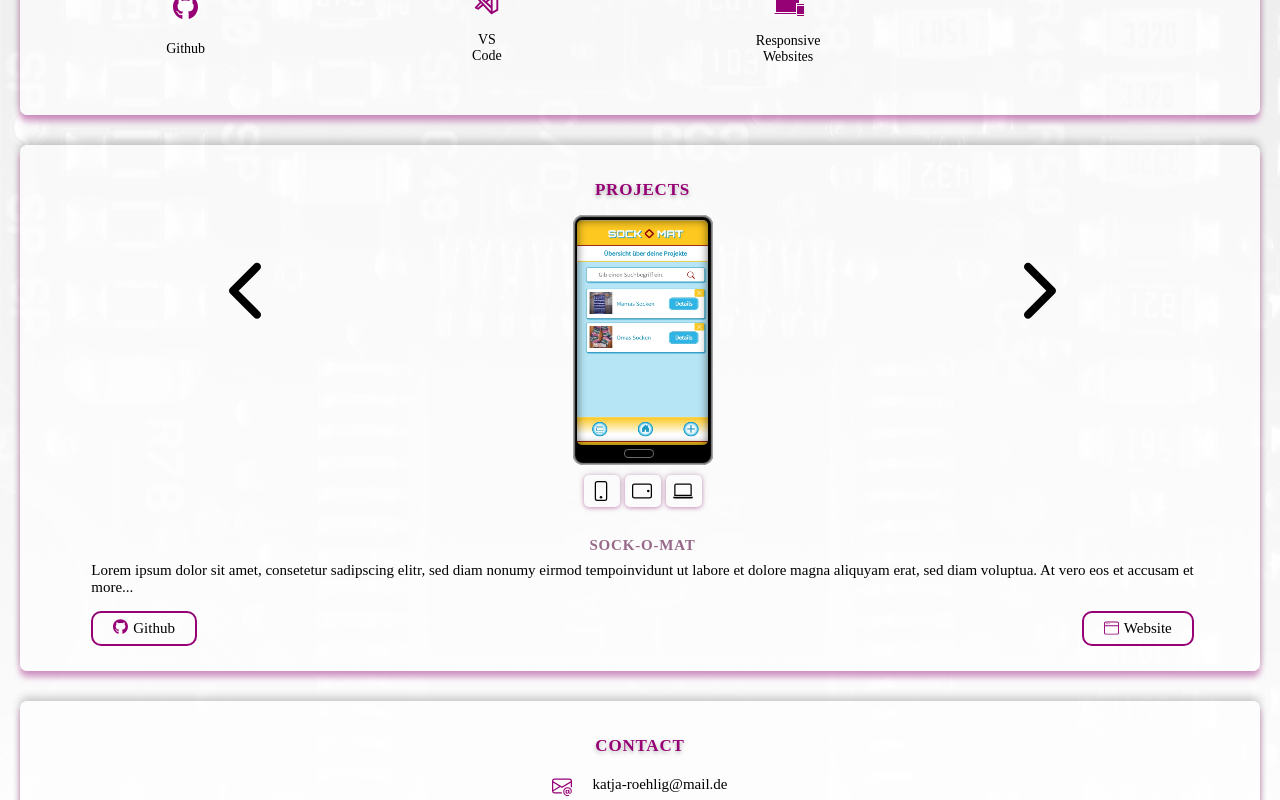
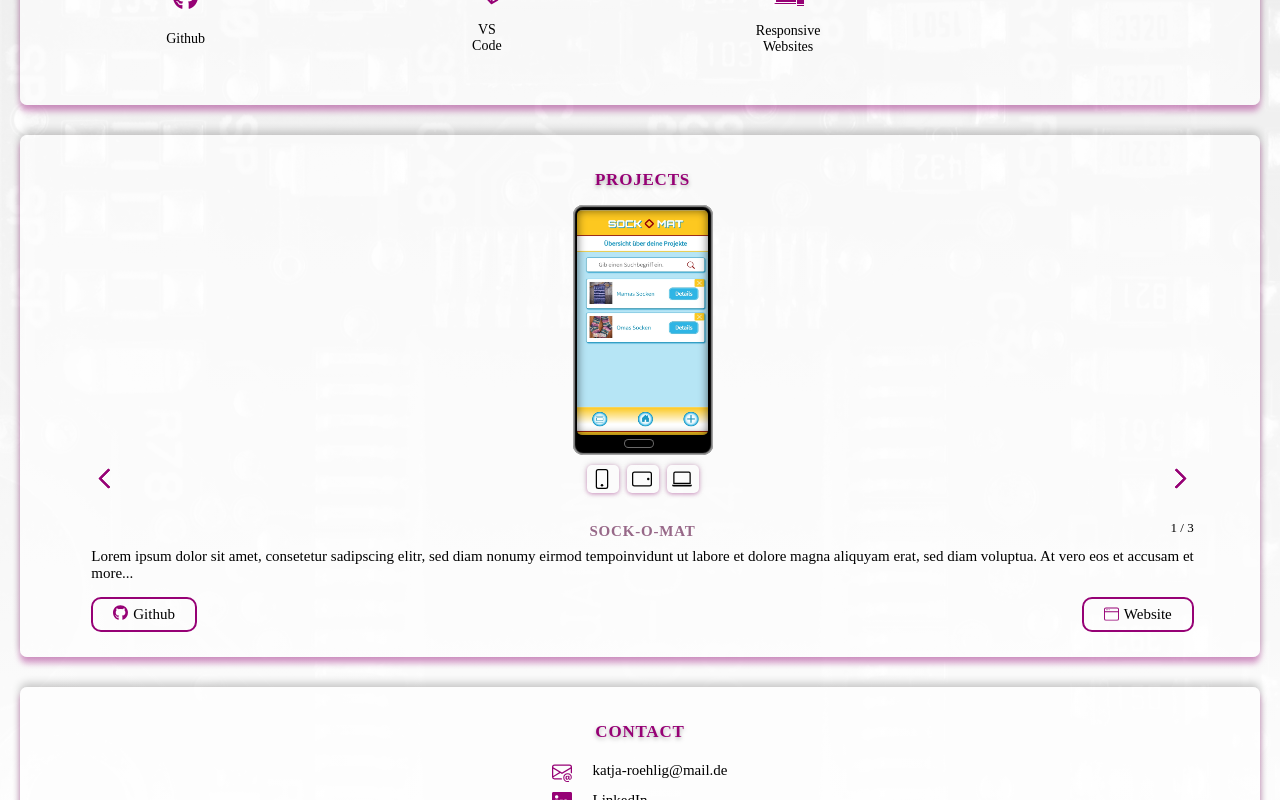
Before and after one commit to katja-roehlig/portfolio, a Vue app: page / in a window 1280 px wide. Shown: the part 960-1760 px from the top of the page. Built offline with nearby package versions, Linux system fonts and the light colour scheme; a web font is replaced by a local one.

Commit message:
feat: add different media views

```diff
--- a/src/components/About.vue
+++ b/src/components/About.vue
@@ -29,7 +29,7 @@
 <style scoped>
 .about__container {
   text-align: center;
-  padding: 1.5rem 1.5rem 1.5rem 2rem;
+  padding: 1.5rem 2.5rem 2.5rem 2rem;
   box-shadow: 0px 6px 6px var(--accent-color-transparent),
     0px -4px 8px rgba(var(--text-color), 0.2);
   background-color: rgba(var(--bg-color), 0.6);
@@ -44,7 +44,7 @@
   align-items: center;
 }
 .about__foto {
-  height: 20rem;
+  height: 18rem;
   border-radius: 0.6rem;
   box-shadow: 0px 2px 6px var(--accent-color-transparent),
     0px -2px 4px rgba(var(--text-color), 0.2);
--- /dev/null
+++ b/src/components/Desktop.vue
@@ -0,0 +1,51 @@
+<script setup lang="ts">
+const props = defineProps({
+  desktop: {
+    type: String,
+  },
+});
+</script>
+
+<template>
+  <div>
+    <div class="desktop__container">
+      <div
+        class="desktop__screen"
+        :style="`background-image:` + props.desktop"
+      ></div>
+      <div class="desktop__keyboard"></div>
+    </div>
+  </div>
+</template>
+<style scoped>
+.desktop__container {
+  width: 23rem;
+  height: 15.3rem;
+  background-color: black;
+  position: relative;
+  border-radius: 1rem;
+  box-shadow: inset 0px 0px 2px 0.5px rgba(255, 255, 255, 0.661),
+    inset 0px 0px 1px 2px rgba(144, 144, 144, 0.803);
+  display: flex;
+  flex-direction: column;
+  align-items: center;
+  justify-content: center;
+  margin-block: 5rem 4.7rem;
+}
+.desktop__screen {
+  width: 94%;
+  height: 94%;
+  background-color: white;
+  position: absolute;
+  top: 3%;
+  border-radius: 0.5rem;
+}
+.desktop__keyboard {
+  width: 115%;
+  height: 6%;
+  background-image: linear-gradient(rgb(186, 184, 184), rgb(54, 54, 54));
+  position: absolute;
+  bottom: 0%;
+  border-radius: 1rem 1rem 50rem 50rem;
+}
+</style>
--- /dev/null
+++ b/src/components/Phone.vue
@@ -0,0 +1,52 @@
+<script setup lang="ts">
+const props = defineProps({
+  phone: {
+    type: String,
+  },
+});
+</script>
+
+<template>
+  <div class="phone__container">
+    <div class="phone__screen" :style="`background-image:` + props.phone"></div>
+
+    <div class="phone__button"></div>
+  </div>
+</template>
+
+<style scoped>
+.phone__container {
+  background-color: black;
+  width: 14rem;
+  height: 25rem;
+  border-radius: 1rem;
+  position: relative;
+  box-shadow: inset 0px 0px 2px 0.5px rgba(255, 255, 255, 0.661),
+    inset 0px 0px 1px 2px rgba(144, 144, 144, 0.803);
+  flex-shrink: 0;
+}
+.phone__screen {
+  background-size: 100% 100%;
+  background-repeat: no-repeat;
+  background-position: 150% 100%;
+  box-shadow: inset 0px 0px 10px rgba(0, 0, 0, 0.586);
+
+  width: 94%;
+  height: 90%;
+  border-radius: 0.5rem;
+  position: absolute;
+  left: 3%;
+  top: 2%;
+}
+
+.phone__button {
+  width: 20%;
+  height: 3%;
+  border: 0.2px solid rgba(255, 252, 252, 0.419);
+  border-radius: 5rem;
+  background-color: rgb(0, 0, 0);
+  position: absolute;
+  right: 42%;
+  bottom: 2.5%;
+}
+</style>
--- /dev/null
+++ b/src/components/ProjectDescription.vue
@@ -0,0 +1,83 @@
+<script setup lang="ts">
+import Github from "./icons/Github.vue";
+import Website from "./icons/Website.vue";
+const props = defineProps({
+  github: {
+    type: String,
+  },
+  web: { type: String },
+});
+</script>
+
+<template>
+  <div class="media__container">
+    <div class="description__container">
+      <article>
+        <slot>Description of the project</slot
+        ><a class="link" href="">more...</a>
+      </article>
+      <div class="button__container">
+        <button class="btn">
+          <a class="btn-link" :href="props.github">
+            <Github class="btn-icon" />Github</a
+          ></button
+        ><button class="btn">
+          <a class="btn-link" :href="props.web"
+            ><Website class="btn-icon" />Website</a
+          >
+        </button>
+      </div>
+    </div>
+  </div>
+</template>
+<style scoped>
+.media__container {
+  display: flex;
+  flex-direction: column;
+  gap: 0.5rem;
+  justify-content: center;
+  align-items: center;
+}
+.btn-icon {
+  width: 1.5rem;
+  color: var(--accent-color);
+  fill: var(--accent-color);
+}
+.btn-icon:hover {
+  color: rgb(var(--bg-color));
+  fill: rgb(var(--bg-color));
+}
+.link,
+.btn-link {
+  text-decoration: none;
+  color: var(--text-color);
+  font-family: RobotoReg;
+}
+.btn-link {
+  display: flex;
+  gap: 0.5rem;
+  justify-content: center;
+  align-items: center;
+}
+.link:hover {
+  color: var(--accent-color);
+  transform: scale(2);
+}
+
+.btn {
+  all: unset;
+  padding: 0.6rem 2rem;
+  border: 2px solid var(--accent-color);
+  border-radius: 1rem;
+}
+.btn:hover {
+  background-color: var(--accent-color);
+  color: rgb(var(--bg-color));
+}
+
+.button__container {
+  margin-top: 1.5rem;
+  display: flex;
+  justify-content: space-between;
+}
+</style>
--- a/src/components/Projects.vue
+++ b/src/components/Projects.vue
@@ -1,12 +1,16 @@
 <script setup lang="ts">
+import { ref } from "vue";
 import { projectStore } from "../../store/store";
-import Smartphone from "./Smartphone.vue";
+import Phone from "./Phone.vue";
 import Tablet from "./Tablet.vue";
+import Desktop from "./Desktop.vue";
+
 import TabletIcon from "./icons/TabletIcon.vue";
 import PhoneIcon from "./icons/SmartphoneIcon.vue";
 import LaptopIcon from "./icons/LaptopIcon.vue";
 import ArrowLeft from "./icons/ArrowLeft.vue";
 import ArrowRight from "./icons/ArrowRight.vue";
+import ProjectDescription from "./ProjectDescription.vue";
 
 const store = projectStore();
 function swiping(event: Event): void {
@@ -29,41 +33,75 @@ function swiping(event: Event): void {
     }
   }
 }
+
+let phoneView = ref(true);
+let tabletView = ref(false);
+let desktopView = ref(false);
+
+function changeView(event: Event): void {
+  const target = event.target as HTMLElement;
+
+  if (target.id === "tablet") {
+    console.log("Tablet");
+    phoneView.value = false;
+    desktopView.value = false;
+    tabletView.value = true;
+  }
+  if (target.id === "desktop") {
+    console.log("Desktop");
+    phoneView.value = false;
+    desktopView.value = true;
+    tabletView.value = false;
+  }
+  if (target.id === "phone") {
+    console.log("phone");
+    phoneView.value = true;
+    desktopView.value = false;
+    tabletView.value = false;
+  }
+}
 </script>
 <template>
   <article class="project__container" id="projects">
     <h3>Projects</h3>
+    <template v-for="item in store.projects" :key="item.id">
+      <div class="content__container" v-if="item.visible === true">
+        <Phone :phone="item.phoneImg" v-if="phoneView" />
+        <Tablet :tablet="item.tabletImg" v-if="tabletView" />
+        <Desktop :desktop="item.desktopImg" v-if="desktopView" />
 
-    <!--  <a href="">☞ view all projects</a> -->
-
-    <div class="content__container">
-      <ArrowLeft class="arrow back" @click="swiping($event)" />
-      <template v-for="item in store.projects" :key="item.id">
-        <Smartphone
-          v-if="item.visible === true"
-          :phone="item.phoneImg"
+        <ProjectDescription
           :github="item.github"
           :web="item.web"
           class="smartphone"
         >
           <div class="icon__container">
-            <div class="icon">
-              <PhoneIcon class="view-icon" />
+            <ArrowLeft @click="swiping($event)" />
+            <div class="view__container">
+              <div class="icon" @click="changeView($event)">
+                <PhoneIcon class="view-icon" id="phone" />
+              </div>
+              <div class="icon" @click="changeView($event)">
+                <TabletIcon class="view-icon" id="tablet" />
+              </div>
+              <div class="icon" @click="changeView($event)">
+                <LaptopIcon class="view-icon" id="desktop" />
+              </div>
             </div>
-            <div class="icon">
-              <TabletIcon class="view-icon" />
-            </div>
-            <div class="icon">
-              <LaptopIcon class="view-icon" />
-            </div>
+            <ArrowRight @click="swiping($event)" />
           </div>
-          <h4 class="project__heading">{{ item.name }}</h4>
-          <p class="project__description">{{ item.text }}</p></Smartphone
+          <div class="project__heading__container">
+            <h4 class="project__heading">{{ item.name }}</h4>
+            <span class="counter"
+              >{{ item.id }} / {{ store.projects.length }}</span
+            >
+          </div>
+          <p class="project__description">
+            {{ item.text }}
+          </p></ProjectDescription
         >
-      </template>
-
-      <ArrowRight class="arrow forward" @click="swiping($event)" />
-    </div>
+      </div>
+    </template>
   </article>
   <!--  <Tablet /> -->
 </template>
@@ -71,7 +109,9 @@ function swiping(event: Event): void {
 <style scoped>
 .content__container {
   display: flex;
-  flex-direction: row;
+  flex-direction: column;
+  justify-content: center;
+  align-items: center;
 }
 .arrow {
   position: relative;
@@ -95,13 +135,17 @@ function swiping(event: Event): void {
 } */
 .icon__container {
   display: flex;
-  justify-content: center;
+  justify-content: space-between;
   align-items: center;
-  gap: 0.5rem;
-  margin-top: 0.5rem;
+
+  margin-top: 1rem;
+}
+.view__container {
+  display: flex;
+  gap: 0.8rem;
 }
 .icon {
-  padding: 0.6rem 0.4rem 0.2rem 0.7rem;
+  padding: 0.4rem 0.2rem 0rem 0.5rem;
   box-shadow: 0px 1px 4px var(--accent-color-transparent),
     0px -1px 8px rgba(var(--text-color), 0.1);
   width: 2.5rem;
@@ -111,22 +155,31 @@ function swiping(event: Event): void {
   padding-bottom: 0.2rem;
 }
 
-.view-icon:hover {
-  color: var(--accent-color);
+.icon:hover {
+  color: rgb(var(--bg-color));
+  background-color: var(--accent-color);
 }
 .project__container {
   display: flex;
   flex-direction: column;
   justify-content: center;
   align-items: center;
-  padding: 1.5rem 1.5rem 2.5rem 2rem;
+  padding: 1.5rem 2.5rem 2.5rem 3rem;
   box-shadow: 0px 6px 6px var(--accent-color-transparent),
     0px -4px 8px rgba(var(--text-color), 0.2);
   background-color: rgba(var(--bg-color), 0.6);
   border-radius: 0.7rem;
   margin-top: 3rem;
 }
-.project__heading {
+.project__heading__container {
+  position: relative;
   margin-top: 3rem;
 }
+.counter {
+  position: absolute;
+  bottom: 20%;
+  right: 0%;
+  font-size: 1.3rem;
+  font-family: "RobotoReg";
+}
 </style>
--- a/src/components/icons/ArrowLeft.vue
+++ b/src/components/icons/ArrowLeft.vue
@@ -1,8 +1,15 @@
 <template>
-  <svg xmlns="http://www.w3.org/2000/svg" viewBox="0 0 320 512">
-    <!--! Font Awesome Pro 6.4.0 by @fontawesome - https://fontawesome.com License - https://fontawesome.com/license (Commercial License) Copyright 2023 Fonticons, Inc. -->
-    <path
-      d="M9.4 233.4c-12.5 12.5-12.5 32.8 0 45.3l192 192c12.5 12.5 32.8 12.5 45.3 0s12.5-32.8 0-45.3L77.3 256 246.6 86.6c12.5-12.5 12.5-32.8 0-45.3s-32.8-12.5-45.3 0l-192 192z"
-    />
-  </svg>
+  <div class="square"></div>
 </template>
+
+<style scoped>
+.square {
+  width: 1.2rem;
+  height: 1.2rem;
+  border-radius: 0.2rem;
+  border-left: 3px solid var(--accent-color);
+  border-top: 3px solid var(--accent-color);
+  transform: rotate(-45deg);
+  margin-left: 1rem;
+}
+</style>
--- a/src/components/icons/ArrowRight.vue
+++ b/src/components/icons/ArrowRight.vue
@@ -1,8 +1,15 @@
 <template>
-  <svg xmlns="http://www.w3.org/2000/svg" viewBox="0 0 320 512">
-    <!--! Font Awesome Pro 6.4.0 by @fontawesome - https://fontawesome.com License - https://fontawesome.com/license (Commercial License) Copyright 2023 Fonticons, Inc. -->
-    <path
-      d="M310.6 233.4c12.5 12.5 12.5 32.8 0 45.3l-192 192c-12.5 12.5-32.8 12.5-45.3 0s-12.5-32.8 0-45.3L242.7 256 73.4 86.6c-12.5-12.5-12.5-32.8 0-45.3s32.8-12.5 45.3 0l192 192z"
-    />
-  </svg>
+  <div class="square"></div>
 </template>
+
+<style scoped>
+.square {
+  width: 1.2rem;
+  height: 1.2rem;
+  border-radius: 0.2rem;
+  border-right: 3px solid var(--accent-color);
+  border-top: 3px solid var(--accent-color);
+  transform: rotate(45deg);
+  margin-right: 1rem;
+}
+</style>
--- a/store/store.ts
+++ b/store/store.ts
@@ -5,6 +5,8 @@ type projectStructure = {
   visible: boolean;
   name: string;
   phoneImg: string;
+  tabletImg?: string;
+  desktopImg?: string;
   text: string;
   web: string;
   github: string;
@@ -14,28 +16,34 @@ export const projectStore = defineStore("store", {
   state: () => ({
     projects: [
       <projectStructure>{
-        id: 0,
+        id: 1,
         visible: true,
         name: "Sock-o-mat",
         phoneImg: "url(src/assets/Sockomat.webp)",
+        tabletImg: "url(https://picsum.photos/200)",
+        desktopImg: "url(https://picsum.photos/300)",
         text: "Lorem ipsum dolor sit amet, consetetur sadipscing elitr, sed diam nonumy eirmod tempoinvidunt ut labore et dolore magna aliquyam erat, sed diam voluptua. At vero eos et accusam et",
         web: "https://sockomat.netlify.app",
         github: "https://github.com/katja-roehlig/sock-o-mat",
       },
       <projectStructure>{
-        id: 1,
+        id: 2,
         visible: false,
         name: "Tic Tac Toe",
         phoneImg: "url(src/assets/Tictactoe_Phone.webp)",
+        tabletImg: "url(https://picsum.photos/200)",
+        desktopImg: "url(https://picsum.photos/300)",
         text: "Lorem ipsum dolor sit amet, consetetur sadipscing elitr, sed diam nonumy eirmod tempoinvidunt ut labore et dolore magna aliquyam erat, sed diam voluptua. At vero eos et accusam et",
         web: "https://tictactoe-x.netlify.app",
         github: "https://github.com/katja-roehlig/tic-tac-toe-vite",
       },
       <projectStructure>{
-        id: 2,
+        id: 3,
         visible: false,
         name: "Shopping List",
         phoneImg: "url(src/assets/ShoppingList_Phone.webp)",
+        tabletImg: "url(https://picsum.photos/200)",
+        desktopImg: "url(https://picsum.photos/300)",
         text: "Lorem ipsum dolor sit amet, consetetur sadipscing elitr, sed diam nonumy eirmod tempoinvidunt ut labore et dolore magna aliquyam erat, sed diam voluptua. At vero eos et accusam et",
         web: "https://shopping-pur.netlify.app",
         github: "https://github.com/katja-roehlig/shopping-list",
```
Also changed, not shown: src/App.vue (+1 -9 lines), src/components/Tablet.vue (+15 -6 lines), src/components/Smartphone copy.vue (renamed from src/components/Smartphone.vue).
